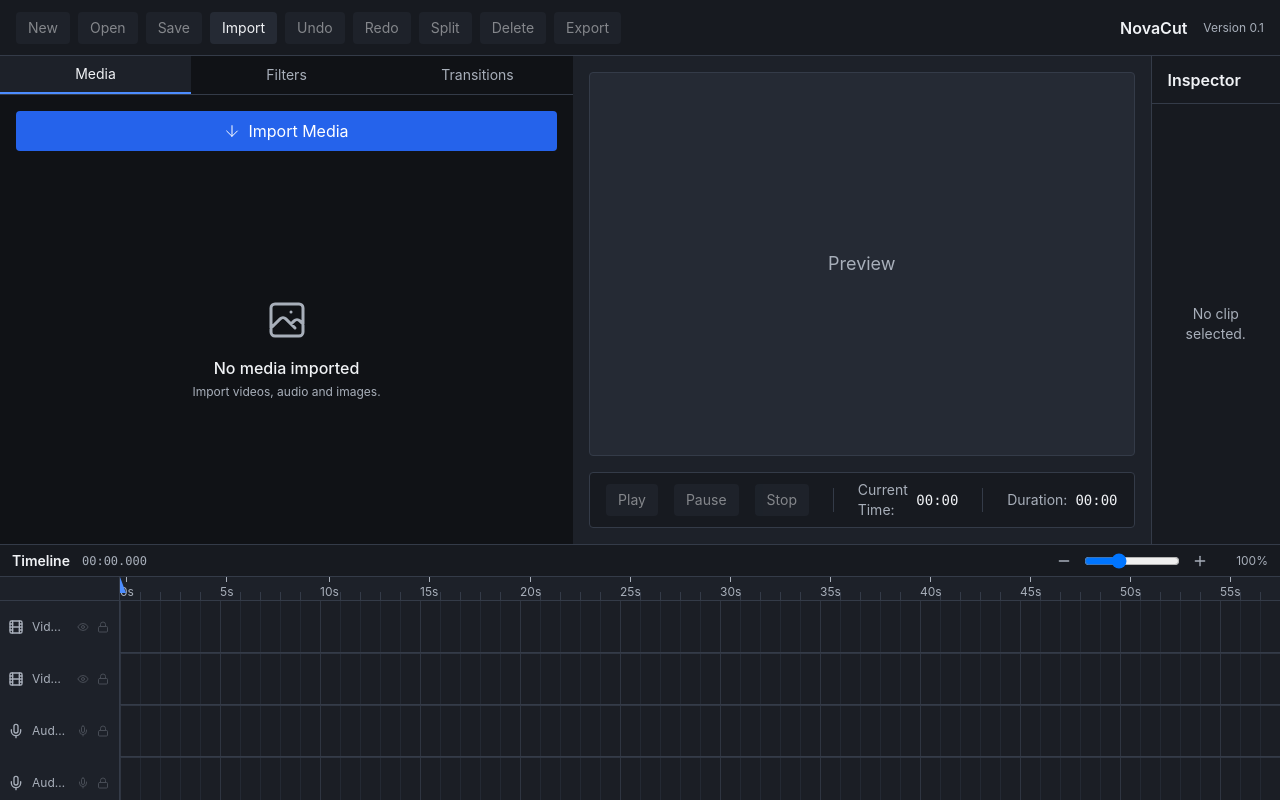
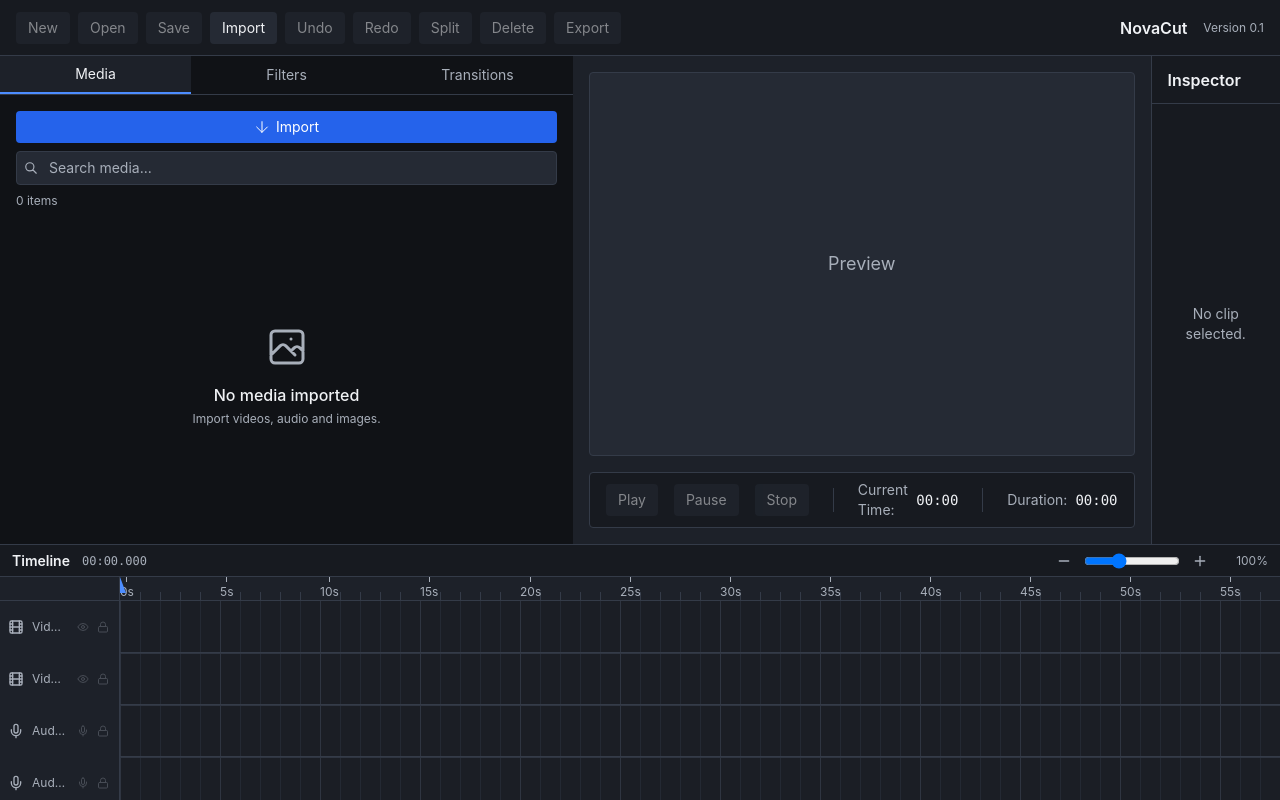
Before and after one commit to urbran7/cutcut, a React (Vite) app: page / in a window 1280 px wide. Built offline with nearby package versions, Linux system fonts and the light colour scheme.

Commit message:
Update LeftSidebar.tsx

```diff
--- a/src/components/layout/LeftSidebar.tsx
+++ b/src/components/layout/LeftSidebar.tsx
@@ -1,7 +1,7 @@
-import { FC, useState, useRef } from 'react'
+import { FC, useState, useRef, useEffect, useCallback, useMemo } from 'react'
 import { useProjectStore } from '../../stores/projectStore'
+import { useUIStore } from '../../stores/uiStore'
 import { createMediaItemFromFile, detectMediaTypeFromExtension } from '../../services/mediaService'
-import { MediaItem } from '../../models/project'
 
 const MAX_FILE_SIZE = 2 * 1024 * 1024 * 1024
 
@@ -16,9 +16,19 @@ const LeftSidebar: FC<LeftSidebarProps> = ({ onImportComplete }) => {
   const [isImporting, setIsImporting] = useState(false)
   const [importError, setImportError] = useState<string | null>(null)
   const [importedCount, setImportedCount] = useState(0)
-  const [importedItems, setImportedItems] = useState<MediaItem[]>([])
+  const [searchQuery, setSearchQuery] = useState('')
   const fileInputRef = useRef<HTMLInputElement>(null)
-  const { addMedia } = useProjectStore()
+  const searchInputRef = useRef<HTMLInputElement>(null)
+  const { runtimeMedia, addMedia, removeMedia, selectedMediaId, selectMedia, clearMediaSelection } = useProjectStore()
+  const triggerImportMedia = useUIStore(state => state.importMediaTrigger)
+  const addNotification = useUIStore(state => state.addNotification)
+
+  // Watch the global import trigger (clicked from TopToolbar)
+  useEffect(() => {
+    if (triggerImportMedia > 0) {
+      fileInputRef.current?.click()
+    }
+  }, [triggerImportMedia])
 
   const supportedVideoTypes = ['video/mp4', 'video/webm', 'video/quicktime']
   const supportedAudioTypes = ['audio/mpeg', 'audio/wav', 'audio/aac']
@@ -85,6 +95,7 @@ const LeftSidebar: FC<LeftSidebarProps> = ({ onImportComplete }) => {
     setIsImporting(true)
     setImportError(null)
 
+    const existingItems = Array.from(runtimeMedia.values())
     const validFiles: File[] = []
     const invalidFiles: string[] = []
     const duplicateFiles: File[] = []
@@ -101,7 +112,7 @@ const LeftSidebar: FC<LeftSidebarProps> = ({ onImportComplete }) => {
         continue
       }
 
-      const isDuplicate = importedItems.some(item =>
+      const isDuplicate = existingItems.some(item =>
         item.fileName === file.name &&
         item.fileSize === file.size &&
         Math.abs(item.createdAt - Date.now()) < 60000
@@ -119,7 +130,6 @@ const LeftSidebar: FC<LeftSidebarProps> = ({ onImportComplete }) => {
       try {
         const mediaItem = await createMediaItemFromFile(file)
         if (mediaItem) {
-          setImportedItems(prev => [...prev, mediaItem])
           addMedia(mediaItem)
         }
       } catch (error) {
@@ -147,6 +157,70 @@ const LeftSidebar: FC<LeftSidebarProps> = ({ onImportComplete }) => {
   const handleFileChange = (e: React.ChangeEvent<HTMLInputElement>) => {
     handleFileSelect(e.target.files)
     e.target.value = ''
+  }
+
+  const allMedia = useMemo(() => Array.from(runtimeMedia.values()), [runtimeMedia])
+
+  const filteredMedia = useMemo(() => {
+    const trimmed = searchQuery.trim()
+    if (!trimmed) return allMedia
+    const lowerQuery = trimmed.toLowerCase()
+    return allMedia.filter(item => item.fileName.toLowerCase().includes(lowerQuery))
+  }, [allMedia, searchQuery])
+
+  const handleCardClick = useCallback((mediaId: string) => {
+    selectMedia(mediaId)
+  }, [selectMedia])
+
+  const handlePanelClick = useCallback((e: React.MouseEvent) => {
+    // Only clear if clicking the panel background directly, not a card
+    if (e.target === e.currentTarget || (e.target as HTMLElement).closest('[data-media-panel]') === null) {
+      // Click is on the panel container or scroll area background
+    }
+    // Clear selection when clicking empty space in the panel
+    if (!(e.target as HTMLElement).closest('[data-media-card]')) {
+      clearMediaSelection()
+    }
+  }, [clearMediaSelection])
+
+  const handleKeyDown = useCallback((e: React.KeyboardEvent, mediaId: string) => {
+    if (e.key === 'Enter' || e.key === ' ') {
+      e.preventDefault()
+      selectMedia(mediaId)
+    }
+  }, [selectMedia])
+
+  const handlePanelKeyDown = useCallback((e: React.KeyboardEvent) => {
+    if (e.key === 'Escape') {
+      clearMediaSelection()
+      searchInputRef.current?.blur()
+    }
+  }, [clearMediaSelection])
+
+  const handleRemoveMedia = useCallback((e: React.MouseEvent | React.KeyboardEvent, mediaId: string) => {
+    e.stopPropagation()
+
+    const result = removeMedia(mediaId)
+
+    if (result.success) {
+      addNotification('Media removed successfully', 'success')
+    } else if (result.reason === 'in-timeline') {
+      addNotification('This media is used in the timeline.', 'error')
+    }
+  }, [removeMedia, addNotification])
+
+  const handleRemoveKeyDown = useCallback((e: React.KeyboardEvent, mediaId: string) => {
+    if (e.key === 'Enter' || e.key === ' ') {
+      e.preventDefault()
+      e.stopPropagation()
+      handleRemoveMedia(e, mediaId)
+    }
+  }, [handleRemoveMedia])
+
+  const getItemCountLabel = (count: number): string => {
+    if (count === 0) return '0 items'
+    if (count === 1) return '1 item'
+    return `${count} items`
   }
 
   return (
@@ -177,39 +251,117 @@ const LeftSidebar: FC<LeftSidebarProps> = ({ onImportComplete }) => {
         ))}
       </div>
 
-      <div className="flex-1 p-4 overflow-y-auto">
+      <div
+        className="flex-1 overflow-y-auto"
+        data-media-panel
+        onClick={handlePanelClick}
+        onKeyDown={handlePanelKeyDown}
+        tabIndex={-1}
+      >
         {activeTab === 'media' && (
-          <div className="h-full flex flex-col">
-            <div className="mb-4">
+          <div className="h-full flex flex-col p-4">
+            {/* Toolbar */}
+            <div className="mb-3 space-y-2">
+              <div className="flex items-center gap-2">
                 <button
                   onClick={handleImportClick}
                   disabled={isImporting}
-                className="w-full px-4 py-2 bg-blue-600 text-white rounded hover:bg-blue-700 disabled:opacity-50 disabled:cursor-not-allowed transition-colors flex items-center justify-center gap-2"
+                  className="flex-1 px-3 py-1.5 bg-blue-600 text-white rounded hover:bg-blue-700 disabled:opacity-50 disabled:cursor-not-allowed transition-colors flex items-center justify-center gap-1.5 text-sm"
+                  aria-label="Import Media"
                 >
                   <svg className="w-4 h-4" fill="none" stroke="currentColor" viewBox="0 0 24 24">
                     <path strokeLinecap="round" strokeLinejoin="round" strokeWidth={1.5} d="M12 4v16m8-8l-8 8-8-8" />
                   </svg>
-                {isImporting ? 'Importing...' : 'Import Media'}
+                  {isImporting ? 'Importing...' : 'Import'}
                 </button>
+              </div>
+
+              <div className="relative">
+                <svg
+                  className="absolute left-2 top-1/2 -translate-y-1/2 w-3.5 h-3.5 text-text-secondary pointer-events-none"
+                  fill="none"
+                  stroke="currentColor"
+                  viewBox="0 0 24 24"
+                >
+                  <path strokeLinecap="round" strokeLinejoin="round" strokeWidth={2} d="M21 21l-6-6m2-5a7 7 0 11-14 0 7 7 0 0114 0z" />
+                </svg>
+                <input
+                  ref={searchInputRef}
+                  type="text"
+                  placeholder="Search media..."
+                  value={searchQuery}
+                  onChange={e => setSearchQuery(e.target.value)}
+                  className="w-full pl-8 pr-3 py-1.5 text-sm bg-app-control border border-app-border rounded text-text-main placeholder-text-secondary focus:outline-none focus:border-accent transition-colors"
+                  aria-label="Search media by filename"
+                />
+              </div>
+
+              <div className="text-xs text-text-secondary">
+                {getItemCountLabel(allMedia.length)}
+              </div>
+            </div>
+
             {importedCount > 0 && (
-                <div className="mt-2 text-sm text-green-600 dark:text-green-400">
+              <div className="mb-3 text-sm text-green-600 dark:text-green-400">
                 {importedCount} item(s) imported
               </div>
             )}
             {importError && (
-                <div className="mt-2 p-2 bg-red-50 dark:bg-red-900/20 border border-red-200 dark:border-red-800 rounded text-sm text-red-700 dark:text-red-400">
+              <div className="mb-3 p-2 bg-red-50 dark:bg-red-900/20 border border-red-200 dark:border-red-800 rounded text-sm text-red-700 dark:text-red-400">
                 <div className="font-medium mb-1">Import errors:</div>
                 <div className="whitespace-pre-wrap">{importError}</div>
               </div>
             )}
+
+            {allMedia.length === 0 ? (
+              <div className="flex-1 flex flex-col items-center justify-center text-center">
+                <svg
+                  className="w-12 h-12 text-text-secondary mb-3"
+                  fill="none"
+                  stroke="currentColor"
+                  viewBox="0 0 24 24"
+                >
+                  <path
+                    strokeLinecap="round"
+                    strokeLinejoin="round"
+                    strokeWidth={1.5}
+                    d="M4 16l4.586-4.586a2 2 0 012.828 0L16 16m-2-2l1.586-1.586a2 2 0 012.828 0L20 14m-6-6h.01M6 20h12a2 2 0 002-2V6a2 2 0 00-2-2H6a2 2 0 00-2 2v12a2 2 0 002 2z"
+                  />
+                </svg>
+                <p className="text-text-main font-medium mb-1">No media imported</p>
+                <p className="text-text-secondary text-xs">Import videos, audio and images.</p>
               </div>
-
-            {importedItems.length > 0 ? (
+            ) : filteredMedia.length === 0 ? (
+              <div className="flex-1 flex flex-col items-center justify-center text-center">
+                <svg
+                  className="w-10 h-10 text-text-secondary mb-3"
+                  fill="none"
+                  stroke="currentColor"
+                  viewBox="0 0 24 24"
+                >
+                  <path strokeLinecap="round" strokeLinejoin="round" strokeWidth={1.5} d="M21 21l-6-6m2-5a7 7 0 11-14 0 7 7 0 0114 0z" />
+                </svg>
+                <p className="text-text-main font-medium mb-1">No matching media</p>
+              </div>
+            ) : (
               <div className="space-y-2">
-                {importedItems.map((item) => (
+                {filteredMedia.map((item) => {
+                  const isSelected = selectedMediaId === item.id
+                  return (
                     <div
                       key={item.id}
-                    className="flex items-center p-3 bg-app-secondary rounded border border-app-border hover:bg-app-hover transition-colors"
+                      data-media-card
+                      role="option"
+                      aria-selected={isSelected}
+                      aria-label={`${item.fileName}, ${item.mediaType}`}
+                      tabIndex={0}
+                      onClick={() => handleCardClick(item.id)}
+                      onKeyDown={(e) => handleKeyDown(e, item.id)}
+                      className={`flex items-center p-3 rounded border transition-colors cursor-pointer ${
+                        isSelected
+                          ? 'bg-app-hover border-[#4D8DFF] ring-1 ring-[#4D8DFF]'
+                          : 'bg-app-secondary border-app-border hover:bg-app-hover'
+                      }`}
                     >
                       <div className="flex-shrink-0 mr-3">
                         {item.thumbnailUrl ? (
@@ -224,10 +376,10 @@ const LeftSidebar: FC<LeftSidebarProps> = ({ onImportComplete }) => {
                       </div>
 
                       <div className="flex-1 min-w-0">
-                      <div className="text-sm font-medium text-text-main truncate">
-                        {item.name}
+                        <div className="text-sm font-medium text-text-main truncate" title={item.fileName}>
+                          {item.fileName}
                         </div>
-                      <div className="text-xs text-text-secondary flex items-center gap-2">
+                        <div className="text-xs text-text-secondary flex items-center gap-2 flex-wrap">
                           <span className="capitalize">{item.mediaType}</span>
                           {(item.mediaType === 'video' || item.mediaType === 'audio') && item.durationUs > 0 && (
                             <>
@@ -244,38 +396,33 @@ const LeftSidebar: FC<LeftSidebarProps> = ({ onImportComplete }) => {
                           <span>•</span>
                           <span>{formatFileSize(item.fileSize)}</span>
                         </div>
-                    </div>
-
-                    <div className="text-xs text-text-secondary ml-2">
+                        <div className="text-xs text-text-secondary mt-0.5">
                           {new Date(item.createdAt).toLocaleString()}
                         </div>
                       </div>
-                ))}
+
+                      <button
+                        onClick={(e) => handleRemoveMedia(e, item.id)}
+                        onKeyDown={(e) => handleRemoveKeyDown(e, item.id)}
+                        className="flex-shrink-0 ml-2 p-1.5 rounded text-text-secondary hover:text-red-500 hover:bg-red-500/10 transition-colors focus:outline-none focus-visible:ring-2 focus-visible:ring-[#4D8DFF]"
+                        aria-label={`Remove ${item.fileName}`}
+                        title="Remove media"
+                        tabIndex={0}
+                      >
+                        <svg className="w-4 h-4" fill="none" stroke="currentColor" viewBox="0 0 24 24">
+                          <path strokeLinecap="round" strokeLinejoin="round" strokeWidth={1.5} d="M19 7l-.867 12.142A2 2 0 0116.138 21H7.862a2 2 0 01-1.995-1.858L5 7m5 4v6m4-6v6m1-10V4a1 1 0 00-1-1h-4a1 1 0 00-1 1v3M4 7h16" />
+                        </svg>
+                      </button>
                     </div>
-            ) : (
-              <div className="h-full flex flex-col items-center justify-center text-center">
-                <svg
-                  className="w-12 h-12 text-text-secondary mb-3"
-                  fill="none"
-                  stroke="currentColor"
-                  viewBox="0 0 24 24"
-                >
-                  <path
-                    strokeLinecap="round"
-                    strokeLinejoin="round"
-                    strokeWidth={1.5}
-                    d="M4 16l4.586-4.586a2 2 0 012.828 0L16 16m-2-2l1.586-1.586a2 2 0 012.828 0L20 14m-6-6h.01M6 20h12a2 2 0 002-2V6a2 2 0 00-2-2H6a2 2 0 00-2 2v12a2 2 0 002 2z"
-                  />
-                </svg>
-                <p className="text-text-main font-medium mb-1">No media imported</p>
-                <p className="text-text-secondary text-xs">Import videos, audio and images.</p>
+                  )
+                })}
               </div>
             )}
           </div>
         )}
 
         {activeTab === 'filters' && (
-          <div className="h-full flex flex-col items-center justify-center text-center">
+          <div className="h-full flex flex-col items-center justify-center text-center p-4">
             <svg
               className="w-12 h-12 text-text-secondary mb-3"
               fill="none"
@@ -295,7 +442,7 @@ const LeftSidebar: FC<LeftSidebarProps> = ({ onImportComplete }) => {
         )}
 
         {activeTab === 'transitions' && (
-          <div className="h-full flex flex-col items-center justify-center text-center">
+          <div className="h-full flex flex-col items-center justify-center text-center p-4">
             <svg
               className="w-12 h-12 text-text-secondary mb-3"
               fill="none"
```
Lines whose indentation alone changed are shown as unchanged.
